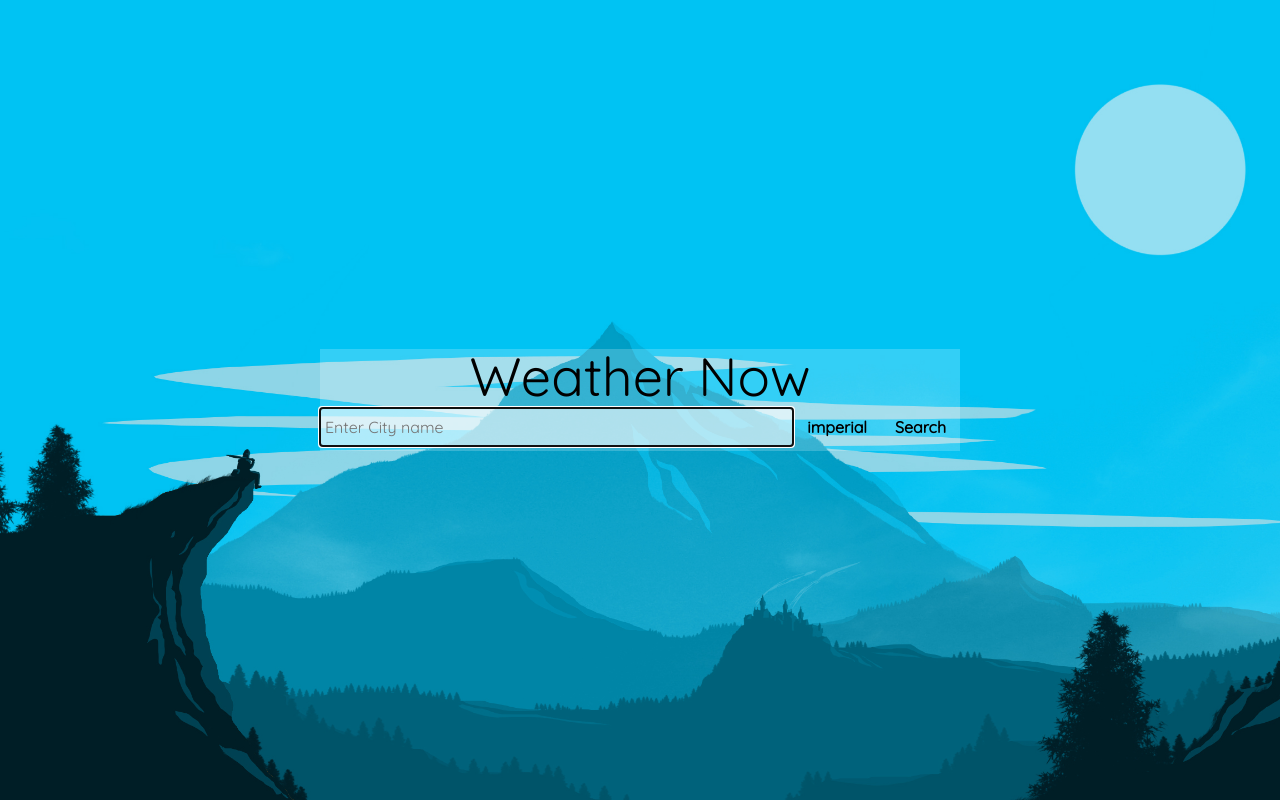
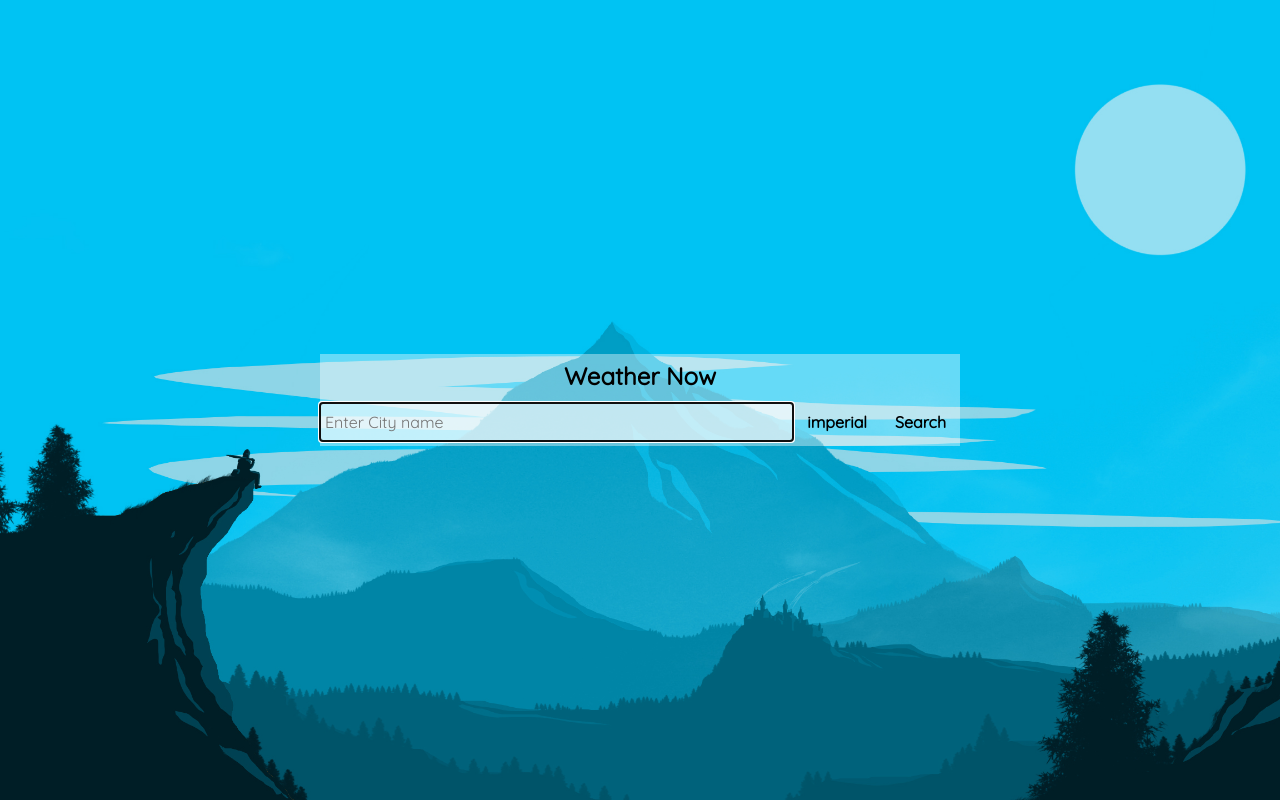
Before and after one commit to aronphong/React-weather-app, a React (Create React App) app: page / in a window 1280 px wide. Built offline with nearby package versions, Linux system fonts and the light colour scheme.

Commit message:
Fix CSS Styling

```diff
--- a/src/Components/Titles/Titles.module.css
+++ b/src/Components/Titles/Titles.module.css
@@ -1,3 +1,5 @@
 .Title {
-    font-size: 4.2vw;
+    font-size: 1.5rem;
+    font-weight: bolder;
+    margin: 10px 4px;
 }
--- a/src/Containers/Layout/Layout.module.css
+++ b/src/Containers/Layout/Layout.module.css
@@ -4,6 +4,6 @@
     align-items: center;
     justify-content: flex-start;
     flex-flow: column;
-    background-color: rgba(253, 253, 253, 0.2);
+    background-color: rgba(253, 253, 253, 0.4);
 
 }
```
